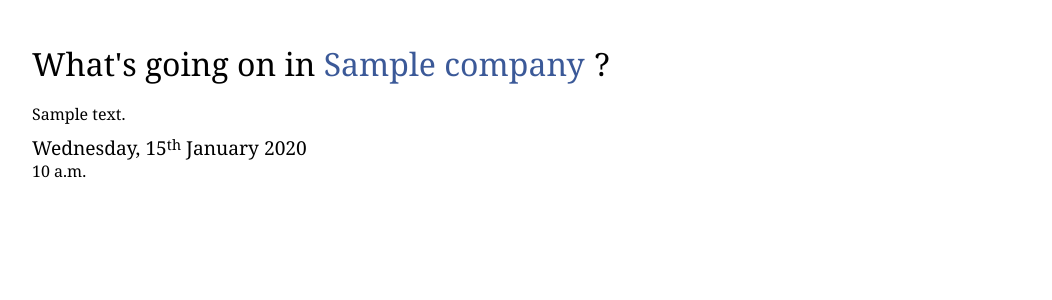
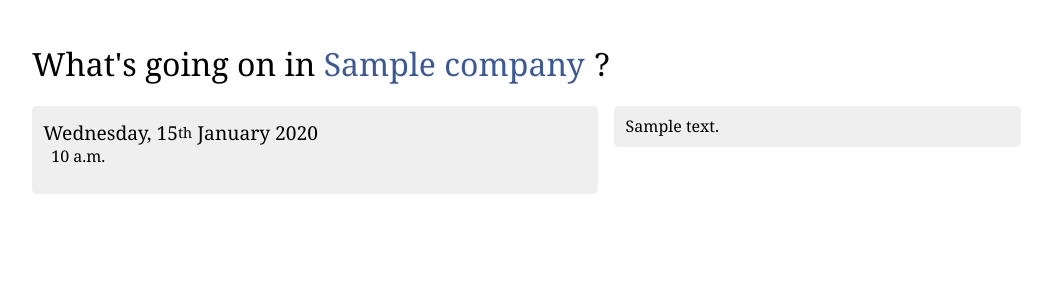
Before and after one commit to sudhirj/culcal, a Django app: template templates/public/company.html in a window 1280 px wide. Shown: the top 300 px of the page, without its empty margins (16-1068 px from the left). Run offline with Django 3.2, Linux system fonts and the light colour scheme; the template is opened without the code that fills it: most values are stand-ins (such as "Sample title", 1, 10 or a date in 2020).

Commit message:
slightly improved styling

```diff
--- a/static/css/main.css
+++ b/static/css/main.css
@@ -1,4 +1,4 @@
-body{margin:3em;font-family:Georgia, Arial;}
+body{margin:3em;font-family:Georgia, Arial;font-size:100%;}
 sup {vertical-align:top;font-size:0.75em;}
 a {text-decoration:none;color:#3b5998;}
 a:hover{text-decoration:underline;}
@@ -10,4 +10,8 @@ h3 {font-size:1.6em;}
 h4 {font-size:1.4em;}
 h5 {font-size:1.2em;}
 
-.day-schedule{margin:1em 0;}
+.day-schedule{margin:0 0 1em 0;}
+.day-schedule p {text-indent:-5em;padding-left:5.5em;margin-bottom:0.3em;}
+.column{float:left;-moz-border-radius:0.3em;-webkit-border-radius:0.3em;background:#efefef;width:32em;padding:0.7em;margin:0 1em 1em 0;line-height:1.2em;}
+.column.main {width:34em;}
+.column.secondary{width:24em;}
--- a/templates/public/base.html
+++ b/templates/public/base.html
@@ -7,6 +7,8 @@
 </head>
 <body>
 	<h1>What's going on in <a href="/{% block url %}{% endblock %}">{% block heading %}{%endblock%}</a><sup><a href="{% block sub_url %}{% endblock %}">{% block sub_text %}{% endblock %}</a></sup>?</h1>
-	{% block content %}{% endblock %}
+
+	<div class="column main rounded">{% block content %}{% endblock %}</div>
+	<div class="column secondary">{% block sub_content %}{% endblock %}</div>
 </body>
 </html>
--- a/templates/public/company.html
+++ b/templates/public/company.html
@@ -3,10 +3,12 @@
 {% block heading%}{{company.name}}{%endblock%}
 {% block url %}{{company.url}}{% endblock %}
 {% block content%}
-<div class="description">
-    {{company.description}}
-</div>
 <div class="performances">
     {% include "performances.html" %}
 </div>
 {%endblock%}
+{% block sub_content %}
+<div class="description">
+    {{company.description}}
+</div>
+{% endblock %}
```
